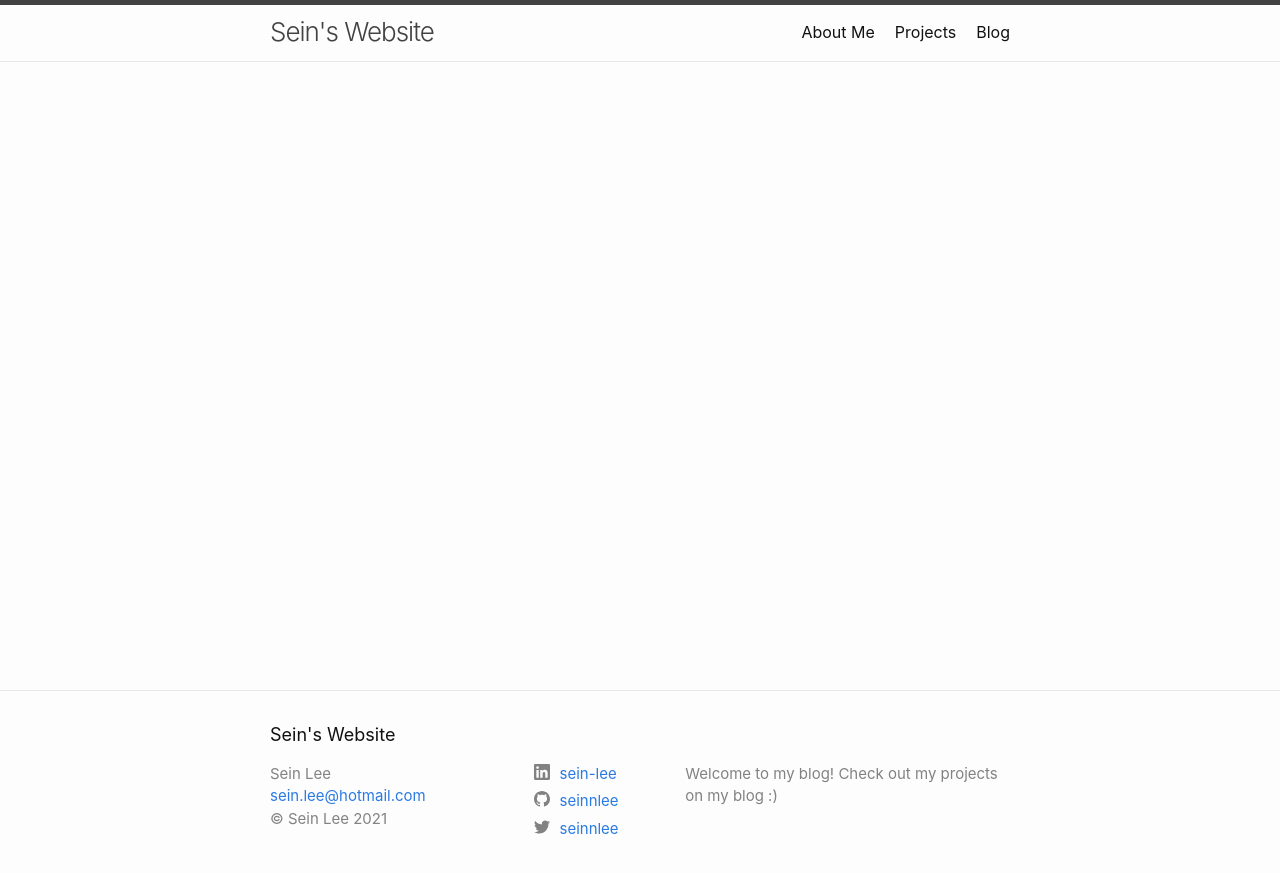
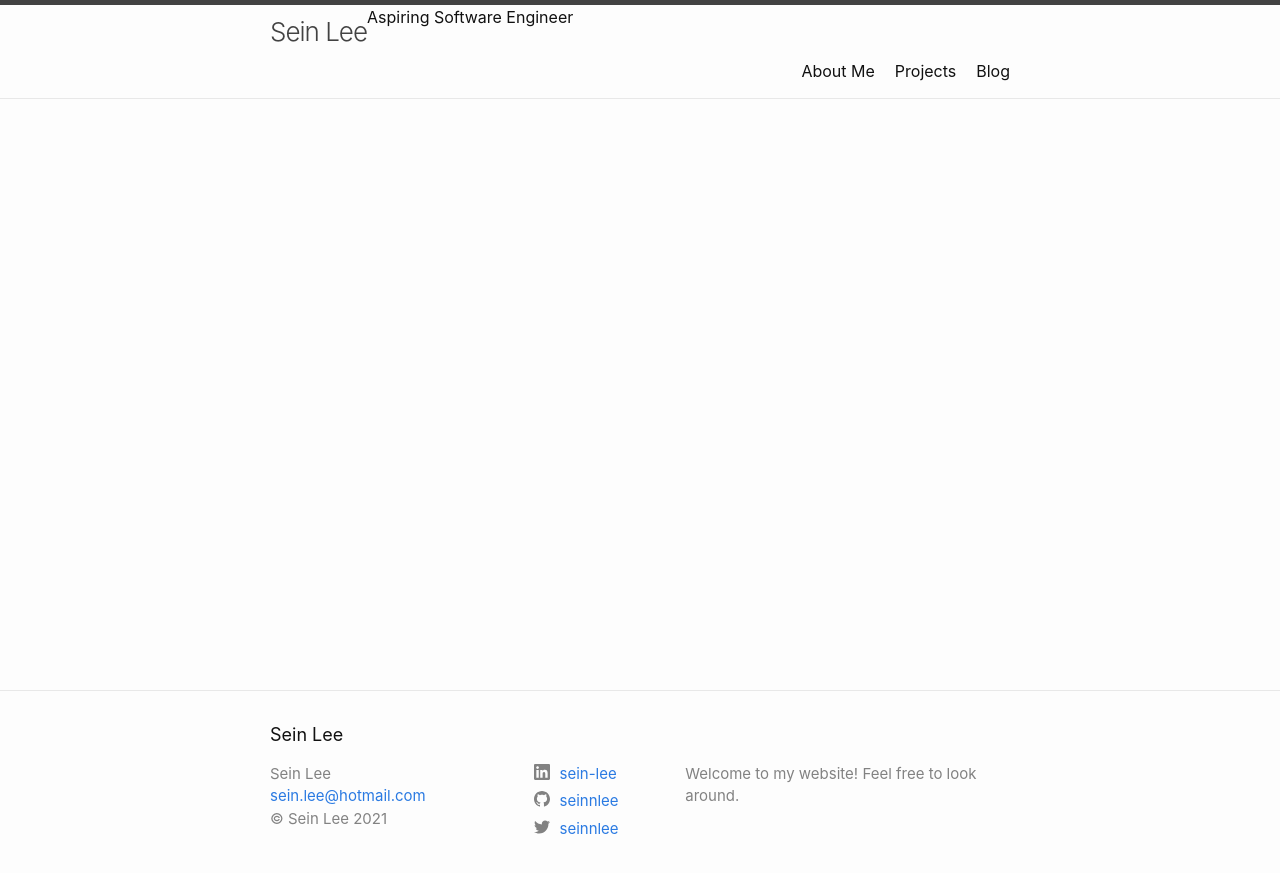
Before and after one commit to seinnlee/seinnlee.github.io, a Jekyll site: the page built from blog-personal/test.md, in a window 1280 px wide. Shown: the top 873 px of the page. Built offline with Jekyll 4.4.1, drawn with Linux system fonts in a browser that asks for light colours; our own code applies the rules of GitHub Pages for plain Markdown files.

Commit message:
added subtitle

```diff
--- a/_config.yml
+++ b/_config.yml
@@ -18,10 +18,11 @@
 # You can create any custom variable you would like, and they will be accessible
 # in the templates via {{ site.myvariable }}.
 
-title: Sein's Website
+title: Sein Lee
+subtitle: Aspiring Software Engineer
 email: sein.lee@hotmail.com
 description: >- # this means to ignore newlines until "baseurl:"
-  Welcome to my blog! Check out my projects on my blog :)
+  Welcome to my website! Feel free to look around.
 baseurl: "" # the subpath of your site, e.g. /blog
 url: "http://seinnlee.github.io" # the base hostname & protocol for your site, e.g. http://example.com
 twitter_username: seinnlee
--- a/_includes/header.html
+++ b/_includes/header.html
@@ -5,6 +5,7 @@
     {%- assign page_paths = site.header_pages | default: default_paths -%}
     <a class="site-title" rel="author" href="{{ "/" | relative_url }}">{{ site.title | escape }}</a>
 
+    <p>{{- site.subtitle | escape -}}</p>
     {%- if page_paths -%}
       <nav class="site-nav">
         <input type="checkbox" id="nav-trigger" class="nav-trigger" />
--- a/_layouts/default.html
+++ b/_layouts/default.html
@@ -3,9 +3,7 @@
 <html lang="{{ page.lang | default: site.lang | default: "en" }}">
 
   {%- include head.html -%}
-
   <body>
-
     {%- include header.html -%}
 
     <main class="page-content" aria-label="Content">
```
